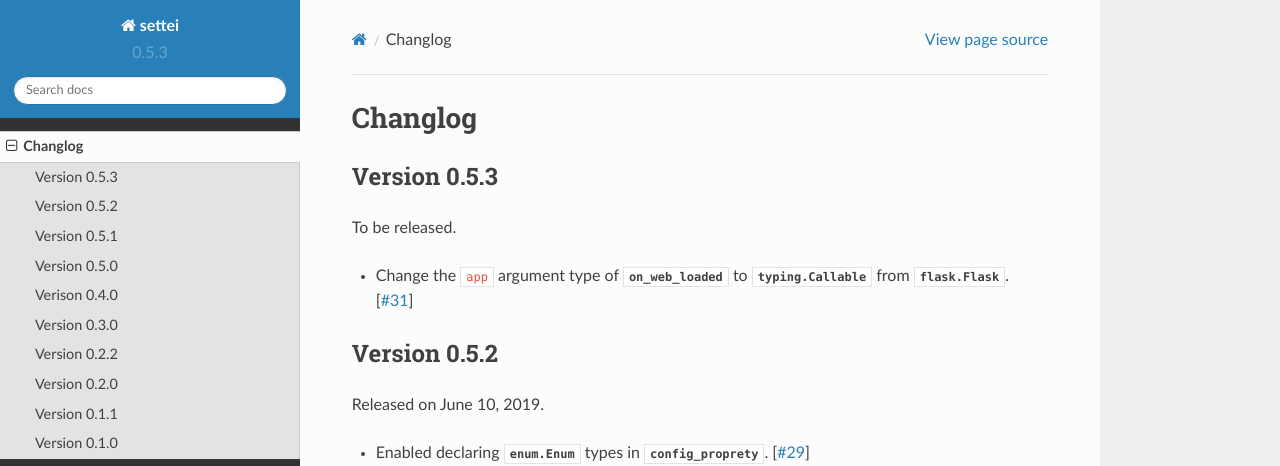
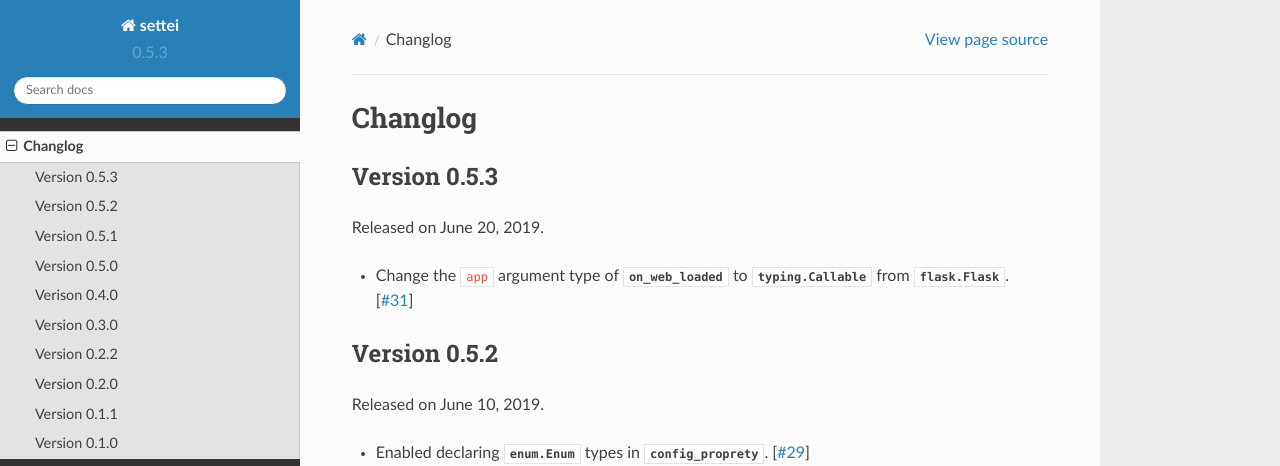
Before and after one commit to spoqa/settei, a Sphinx documentation site: the page built from docs/changes.rst, in a window 1280 px wide and 900 px high. Shown: the top 466 px of the window. Built offline with Sphinx 7.4.7 and the Read the Docs theme 2.0.0, drawn with Linux system fonts in a browser that asks for light colours.

Commit message:
Release 0.5.3

```diff
--- a/docs/changes.rst
+++ b/docs/changes.rst
@@ -4,7 +4,7 @@ Changlog
 Version 0.5.3
 -------------
 
-To be released.
+Released on June 20, 2019.
 
 - Change the ``app`` argument type of :attr:`~settei.presets.flask.WebConfiguration.on_web_loaded`
   to :class:`typing.Callable` from :class:`flask.Flask`. [`#31`_]
```
